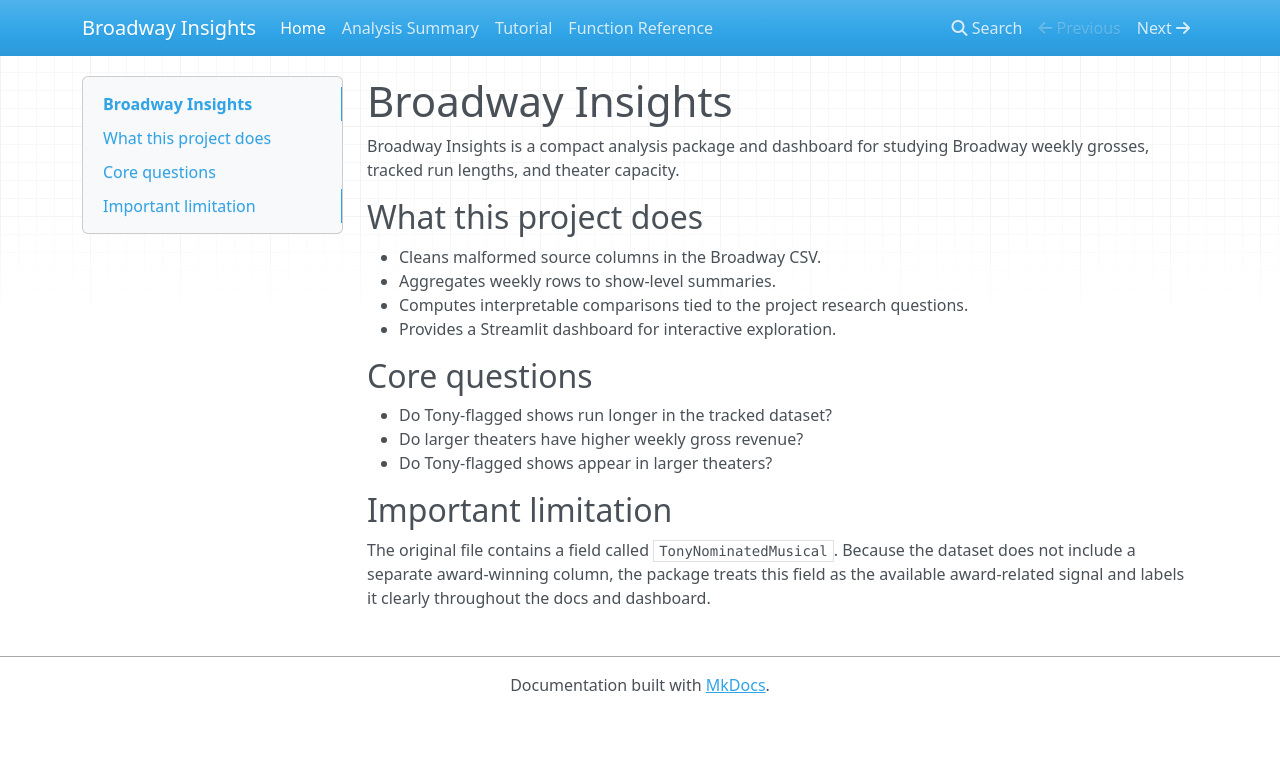
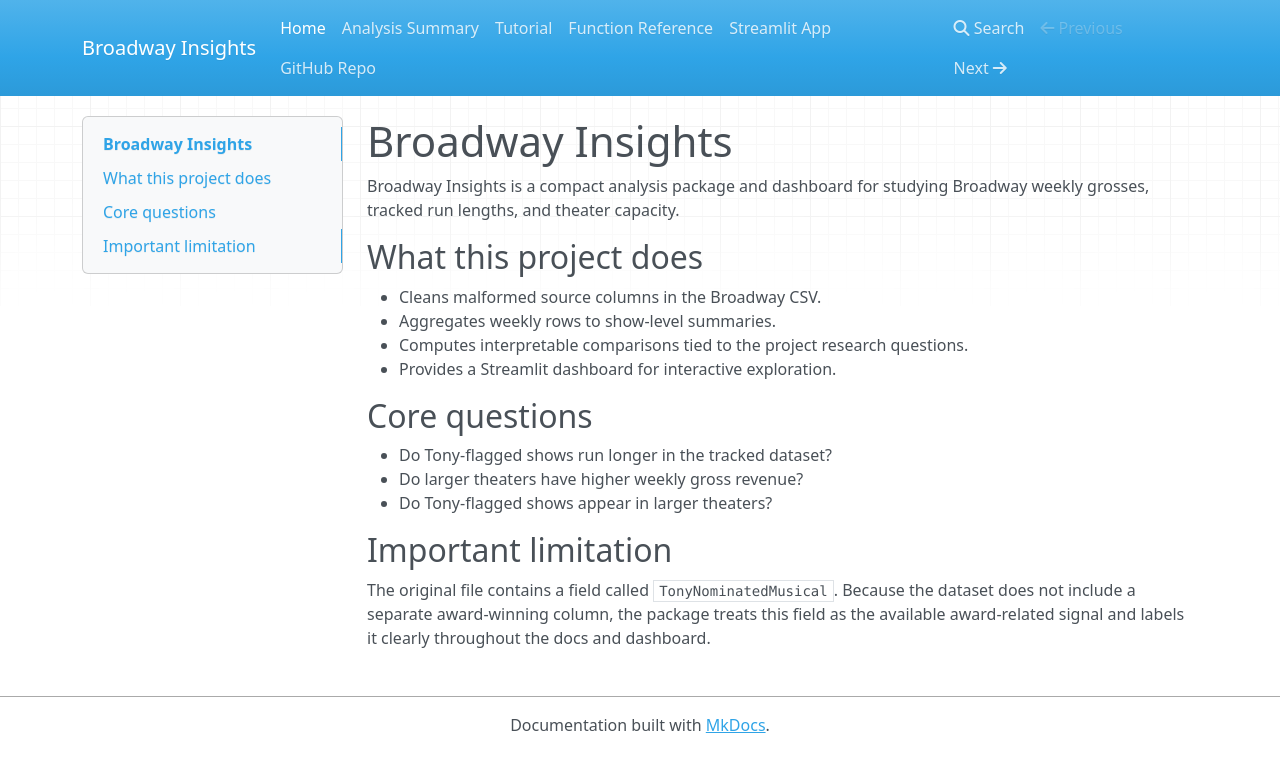
Before and after one commit to ethaniel2024/broadway-project, an MkDocs documentation site: the page built from docs/index.md, in a window 1280 px wide. Shown: the top 772 px of the page. Built offline with MkDocs 1.6.1, drawn with Linux system fonts in a browser that asks for light colours; nearby versions of some CDN libraries.

Commit message:
Add links to Streamlit app and GitHub repo

```diff
--- a/mkdocs.yml
+++ b/mkdocs.yml
@@ -9,3 +9,5 @@ nav:
   - Analysis Summary: analysis.md
   - Tutorial: tutorial.md
   - Function Reference: reference.md
+  - Streamlit App: https://broadway-project-stat386.streamlit.app/
+  - GitHub Repo: https://github.com/ethaniel2024/broadway-project
```
